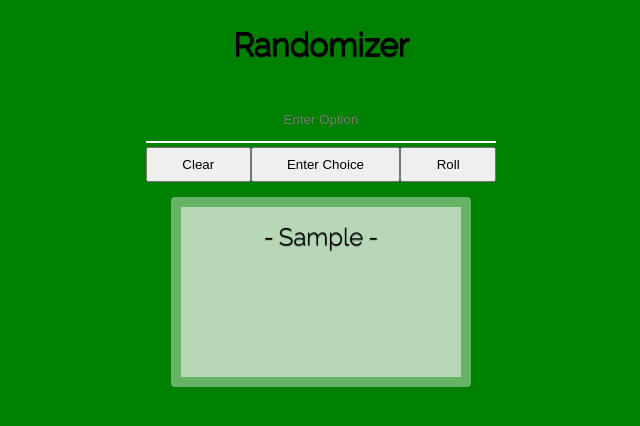
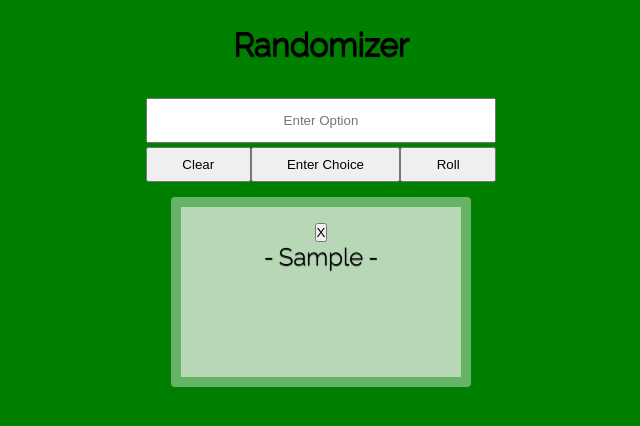
Before and after one commit to bnicholas10/Randomizer, a React (Create React App) app: page / in a window 1280 px wide. Both pictures are taken after typing "Sample" into the empty fields and a click on the button "Enter Choice". Shown: the top 426 px of the page, without its empty margins (319-959 px from the left). Built offline with nearby package versions, Linux system fonts and the light colour scheme.

Commit message:
added removal button

```diff
--- a/src/App.js
+++ b/src/App.js
@@ -51,6 +51,16 @@ function App() {
     }
   };
 
+  const handleRemove = (e, i) => {
+    e.preventDefault();
+    setOptions([
+      ...options.slice(0, i),
+      ...options.slice(i + 1, options.length),
+    ]);
+    console.log("OPTIONS: ", options);
+    console.log(i, "Remove Item Clicked");
+  };
+
   return (
     <div className="App">
       <h1 className="Title">Randomizer</h1>
@@ -79,7 +89,16 @@ function App() {
       <div className="optionList">
         <ul>
           {options.map((option, i) => (
-            <li key={i}>{option}</li>
+            <>
+              <button
+                onClick={(e) => {
+                  handleRemove(e, i);
+                }}
+              >
+                X
+              </button>
+              <li key={i}>{option}</li>
+            </>
           ))}
         </ul>
       </div>
--- a/src/app.scss
+++ b/src/app.scss
@@ -30,14 +30,14 @@ form {
     height: 45px;
     text-align: center;
     margin-bottom: 4px;
-    background-color: transparent;
-    border: none;
-    border-bottom: 2px solid white;
-    transition: ease-in 500ms;
-    color: white;
+    // background-color: transparent;
+    // border: none;
+    // border-bottom: 2px solid white;
+    // transition: ease-in 500ms;
+    // color: white;
     &:focus {
       outline: none;
-      border-bottom: 2px solid black;
+      // border-bottom: 2px solid black;
       &::placeholder {
         color: transparent;
       }
```
